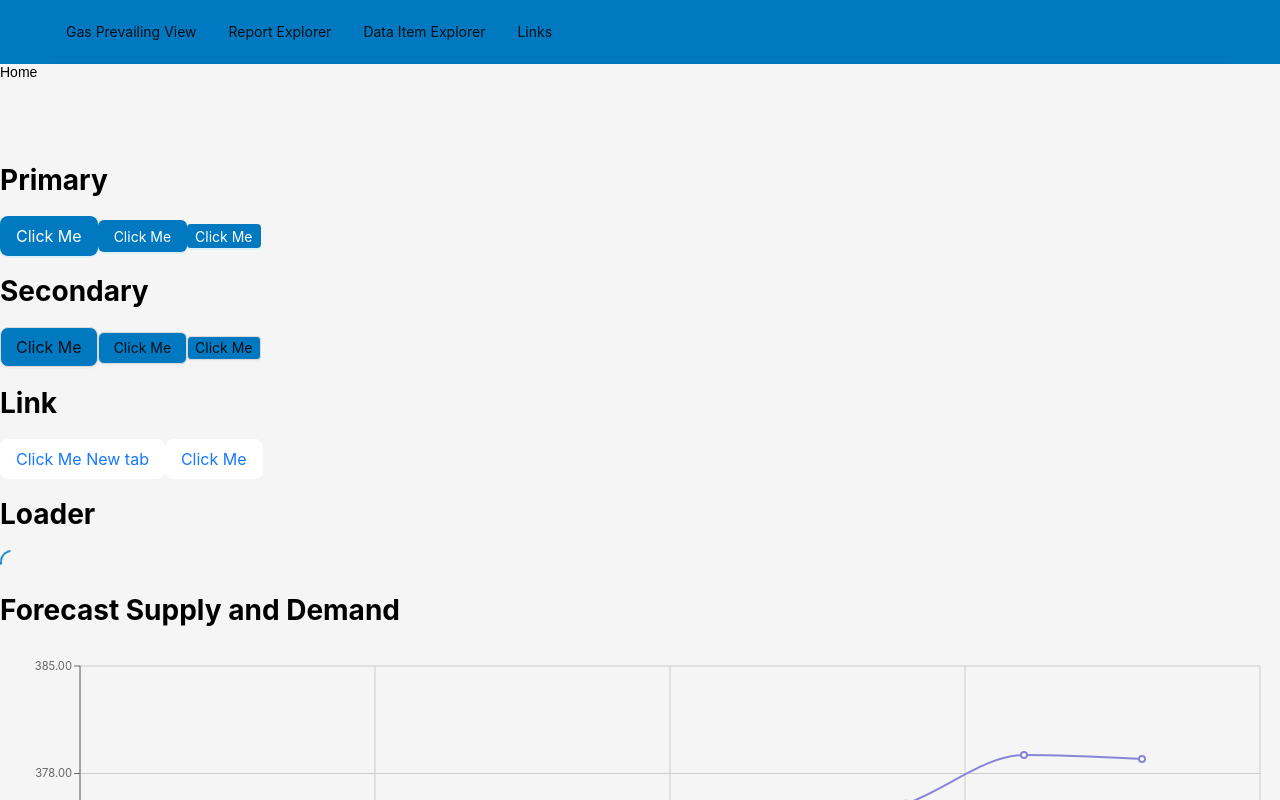
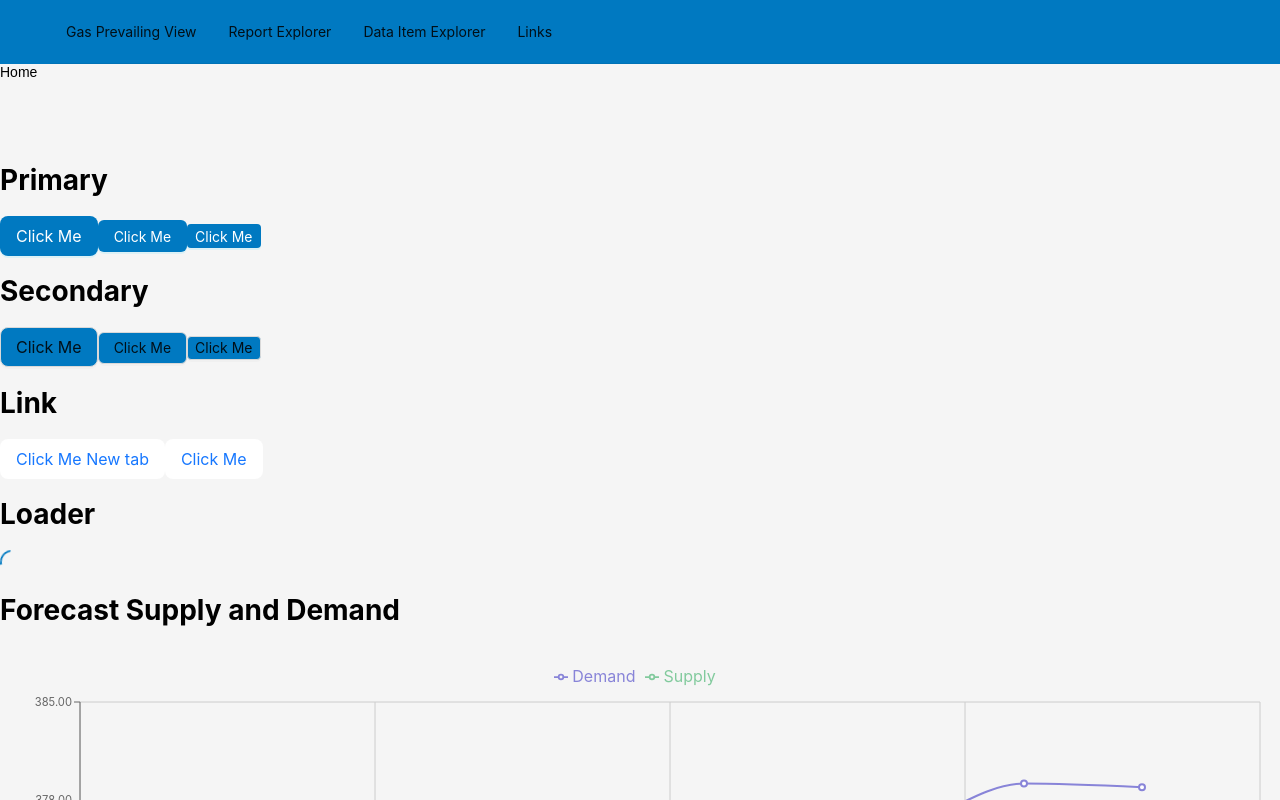
Before and after one commit to rs1257/create-react-app-ant-design, a React (Create React App) app: page / in a window 1280 px wide. Shown: the top 800 px of the page. Built offline with nearby package versions, Linux system fonts and the light colour scheme.

Commit message:
Add on hover and click functionaility to the legend

```diff
--- a/package.json
+++ b/package.json
@@ -5,6 +5,7 @@
   "dependencies": {
     "antd": "^5.0.2",
     "axios": "^1.2.1",
+    "hex-to-rgba": "^2.0.1",
     "react": "^18.2.0",
     "react-dom": "^18.2.0",
     "react-highlight-words": "^0.18.0",
--- a/src/components/LineGraph/LineGraph.scss
+++ b/src/components/LineGraph/LineGraph.scss
@@ -1,3 +1,8 @@
 .line-graph {
   font-size: 0.7rem;
+
+  .recharts-legend-item {
+    cursor: pointer;
+    font-size: 1rem;
+  }
 }
--- a/src/components/LineGraph/index.tsx
+++ b/src/components/LineGraph/index.tsx
@@ -7,9 +7,14 @@ import {
   YAxis,
   Tooltip,
   Line,
+  Legend,
 } from 'recharts';
 import { getTime } from '../../utils/dateTime';
 import { roundNumber } from '../../utils/number';
+import { useState } from 'react';
+import { DataKey } from 'recharts/types/util/types';
+import { Payload } from 'recharts/types/component/DefaultLegendContent';
+import hexToRgba from 'hex-to-rgba';
 
 interface LineGraphProps<T> {
   data: T[];
@@ -17,6 +22,7 @@ interface LineGraphProps<T> {
   yAxisDataKey: string;
   xAxisLabel?: string;
   yAxisLabel?: string;
+  labels: string[];
 }
 
 const numberFormatter = (value: string): string => {
@@ -33,6 +39,7 @@ const LineGraph = <T,>({
   yAxisDataKey,
   xAxisLabel,
   yAxisLabel,
+  labels,
 }: LineGraphProps<T>): JSX.Element => {
   const lineColours = [
     '#8884d8',
@@ -47,6 +54,44 @@ const LineGraph = <T,>({
     '#87CEFA',
   ];
 
+  type LineProps = {
+    [key: string]: boolean;
+  };
+
+  const [lines, toggleLines] = useState<LineProps>(
+    labels.reduce((acc, key) => {
+      return { ...acc, [key]: false };
+    }, {})
+  );
+
+  const selectLine = (data: Payload): void => {
+    if (typeof data?.value === 'string') {
+      toggleLines({
+        ...lines,
+        [data.value]: !lines[data.value],
+      });
+      setHover(undefined);
+    }
+  };
+
+  const [hover, setHover] = useState<string>();
+
+  const handleLegendMouseEnter = (
+    data: Payload & {
+      dataKey?: DataKey<T>;
+    }
+  ): void => {
+    if (typeof data?.value === 'string') {
+      if (!lines[data.value]) {
+        setHover(data.value);
+      }
+    }
+  };
+
+  const handleLegendMouseLeave = (): void => {
+    setHover(undefined);
+  };
+
   return (
     <ResponsiveContainer width="100%" height={500}>
       <LineChart
@@ -56,6 +101,13 @@ const LineGraph = <T,>({
         margin={{ top: 20, right: 20, left: 20, bottom: 20 }}
       >
         <CartesianGrid />
+        <Legend
+          verticalAlign="top"
+          height={36}
+          onClick={selectLine}
+          onMouseOver={handleLegendMouseEnter}
+          onMouseOut={handleLegendMouseLeave}
+        />
         <XAxis
           dataKey={xAxisDataKey}
           type="number"
@@ -79,12 +131,18 @@ const LineGraph = <T,>({
         {data.map((line, index) => (
           <Line
             key={index}
+            name={labels[index]}
             type="monotone"
             data={line}
             dataKey={yAxisDataKey}
-            stroke={lineColours[index]}
+            stroke={
+              hover && hover !== labels[index]
+                ? hexToRgba(lineColours[index], 0.5)
+                : lineColours[index]
+            }
             strokeWidth={2}
             isAnimationActive={false}
+            hide={lines[labels[index]] === true}
           />
         ))}
       </LineChart>
--- a/src/pages/Home/Graphs/ForecastSupplyDemandGraph.tsx
+++ b/src/pages/Home/Graphs/ForecastSupplyDemandGraph.tsx
@@ -13,6 +13,7 @@ const ForecastSupplyDemandGraph = (): JSX.Element => {
         data={[demand, supply]}
         yAxisDataKey="value"
         xAxisDataKey="applicableAtUkLocalTime"
+        labels={['Demand', 'Supply']}
       />
     </>
   );
--- a/src/pages/Home/Graphs/WithinDayPclp.tsx
+++ b/src/pages/Home/Graphs/WithinDayPclp.tsx
@@ -13,6 +13,7 @@ const WithinDayPclpGraph = (): JSX.Element => {
         data={[transformedData]}
         yAxisDataKey="value"
         xAxisDataKey="applicableAtUkLocalTime"
+        labels={['Within Day PCLP']}
       />
     </>
   );
```
Also changed, not shown: 2 other files (tests, documents, lock files or other folders).
